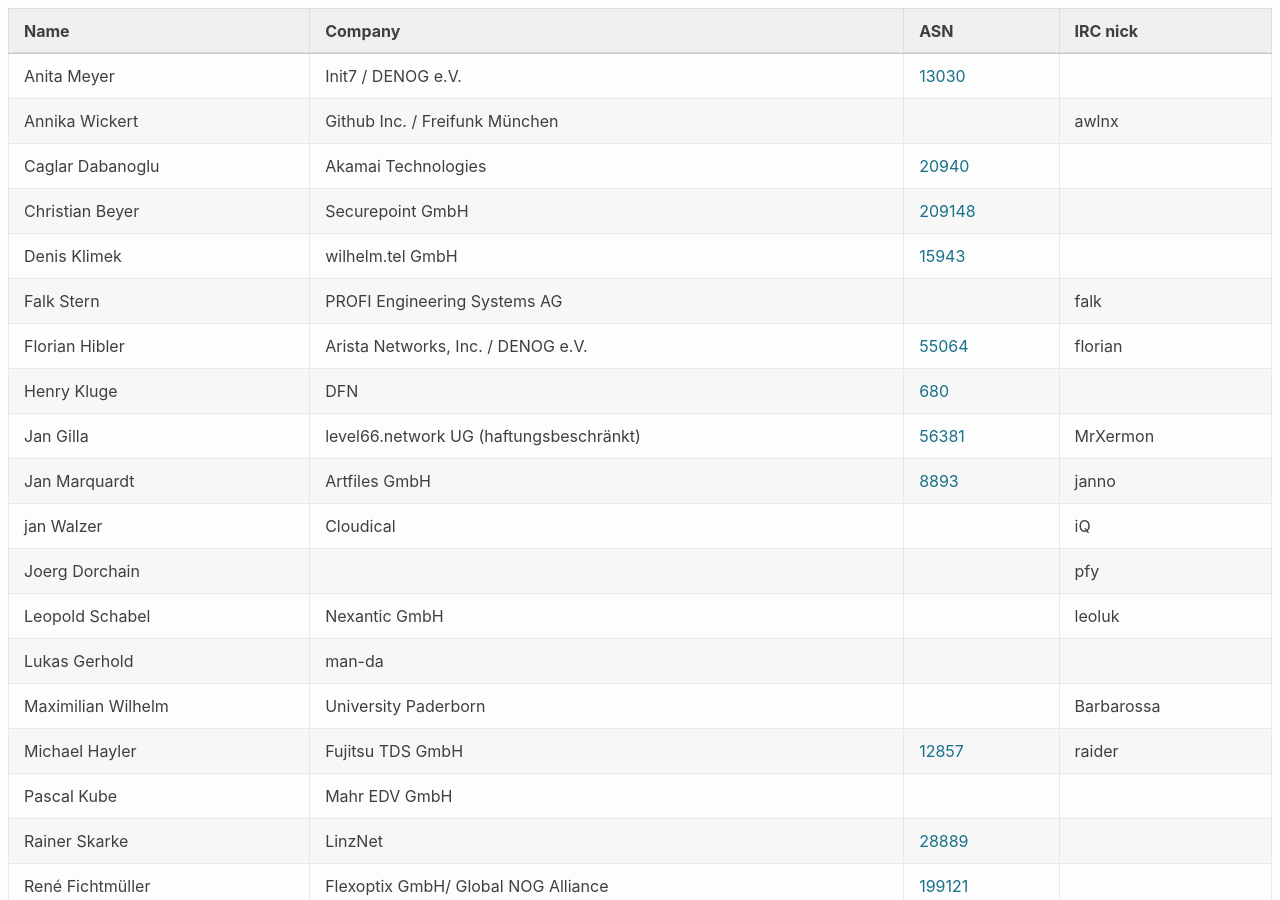
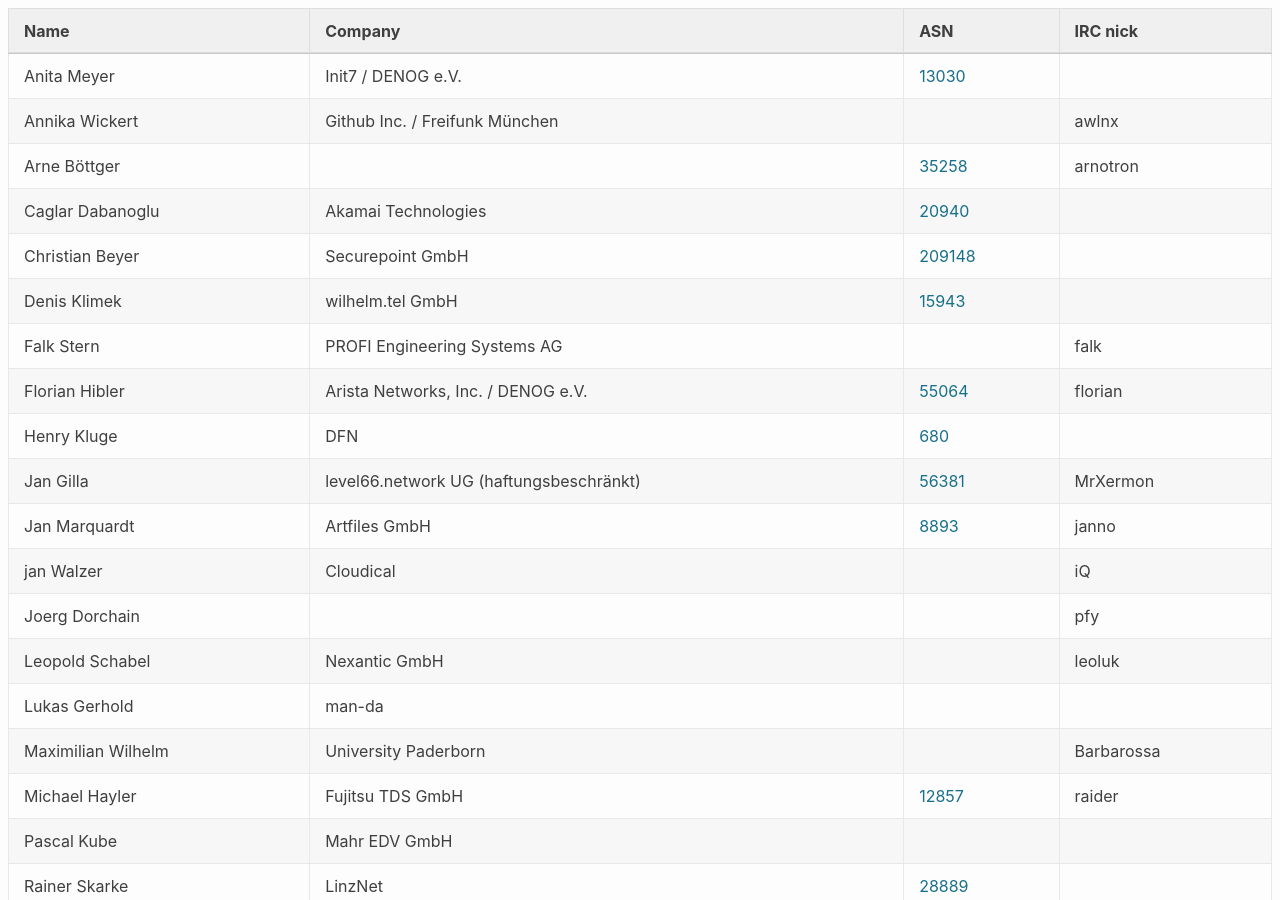
Before and after one commit to denog/pretix-attendeelist, a Jekyll site: the page built from index.markdown, in a window 1280 px wide and 900 px high. Built offline with Jekyll 4.4.1, drawn with Linux system fonts in a browser that asks for light colours.

Commit message:
Latest data: Tue Mar 16 23:27:09 UTC 2021

```diff
--- a/_data/attendees_meetup_leader_2021-01.json
+++ b/_data/attendees_meetup_leader_2021-01.json
@@ -10,6 +10,12 @@
     "company": "Github Inc. / Freifunk München",
     "irc": "awlnx",
     "asn": null
+  },
+  {
+    "name": "Arne Böttger",
+    "company": null,
+    "irc": "arnotron",
+    "asn": "35258"
   },
   {
     "name": "Caglar Dabanoglu",
```
